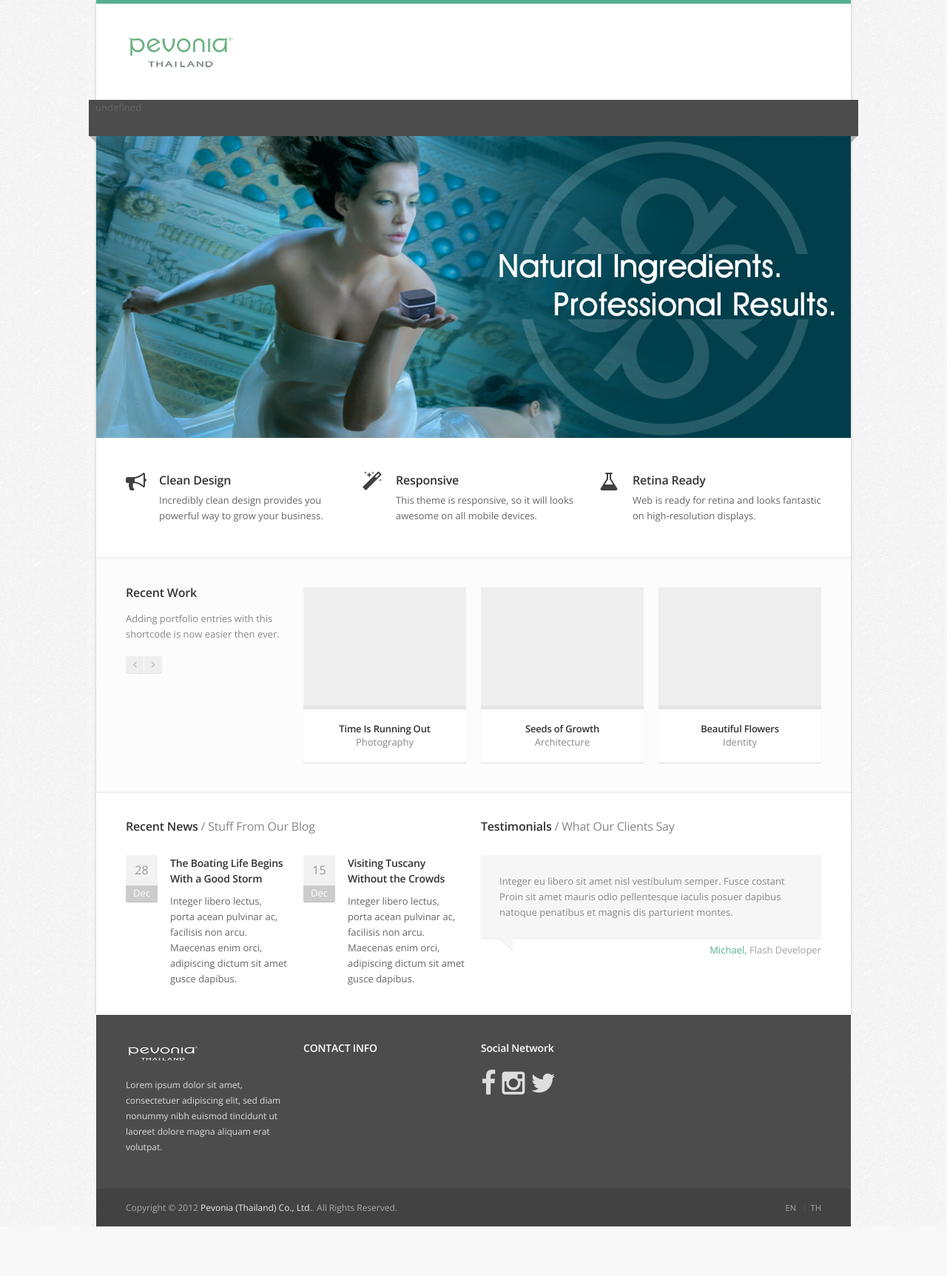
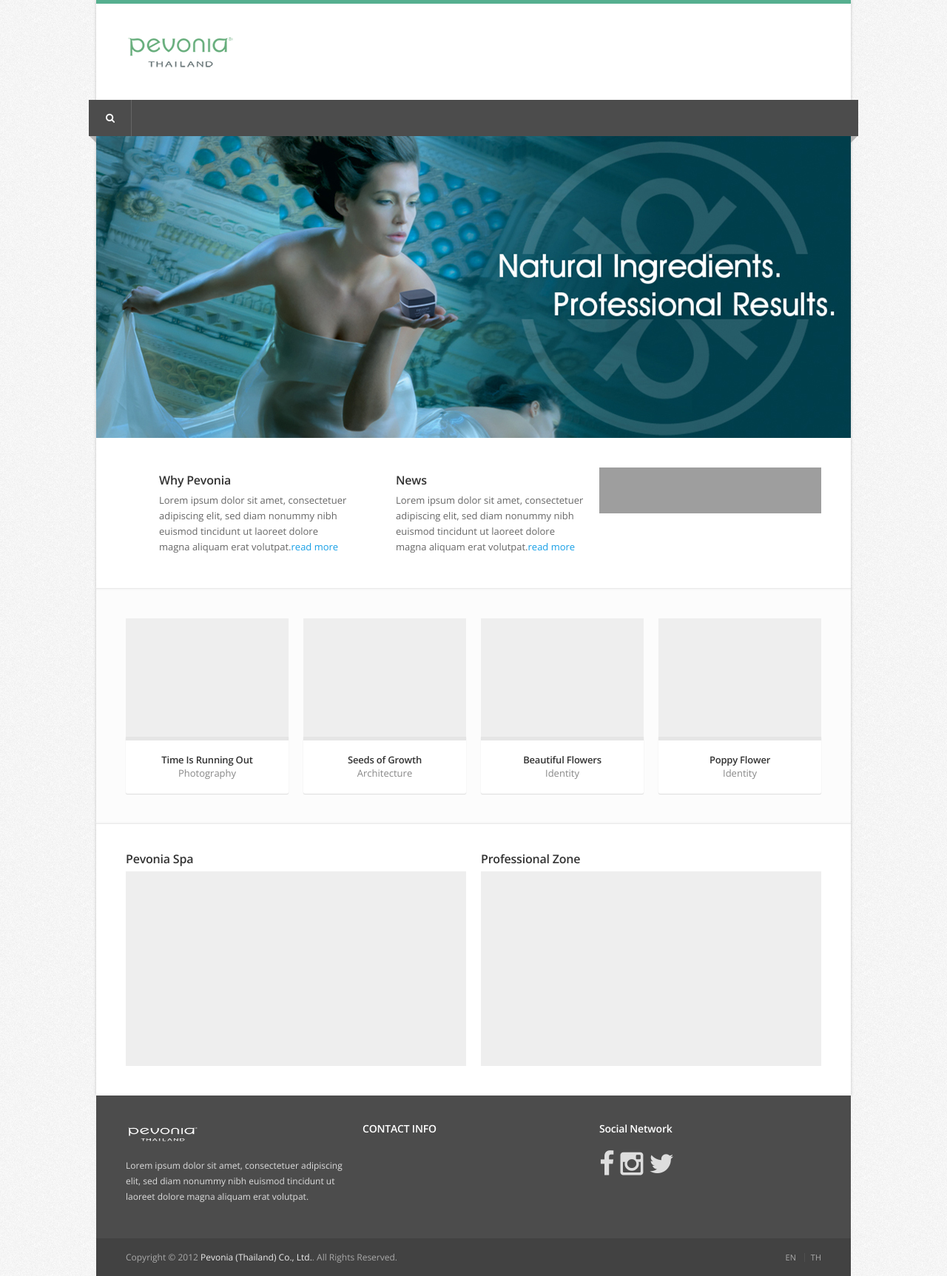
Before and after one commit to ibarboon/pevoniathailand, a CodeIgniter app: page /home in a window 1280 px wide. Shown: the whole page at 74% size. Before the commit the page ends 1658 px from the top, so only its background shows below. Run offline with CodeIgniter, Linux system fonts and the light colour scheme; data that the repository does not hold is empty; grey boxes are pictures that could not be loaded.

Commit message:
final fe

```diff
--- a/application/config/routes.php
+++ b/application/config/routes.php
@@ -9,7 +9,7 @@
 $route['(en|th)/(activities|activities/(:any)|activities/archives/(:any))'] = 'contents';
 $route['(en|th)/(q-and-a|q-and-a/archives/(:any))'] = 'qa';
 $route['(en|th)/customer-service'] = 'customer_service';
-$route['default_controller'] = 'intro';
+$route['default_controller'] = 'home';
 $route['404_override'] = 'home/_http_404';
 
 /* End of file routes.php */
--- a/application/views/footer_view.php
+++ b/application/views/footer_view.php
@@ -1,11 +1,11 @@
 		</div>
 		<footer id="footer">
 			<div class="container">
-				<div class="four columns">
+				<div class="one-third column">
 					<img id="logo-footer" src="<?php echo base_url('/assets/images/pevonia-flower-02.png'); ?>" alt="Pevonia Thailand" />
 					<p>Lorem ipsum dolor sit amet, consectetuer adipiscing elit, sed diam nonummy nibh euismod tincidunt ut laoreet dolore magna aliquam erat volutpat.</p>
 				</div>
-				<div class="four columns">
+				<div class="one-third column">
 					<h4>CONTACT INFO</h4>
 					<ul class="contact-details-alt">
 						<?php
@@ -18,15 +18,13 @@
 						?>
 					</ul>
 				</div>
-				<div class="four columns"></div>
-				<div class="four columns">
+				<div class="one-third column">
 					<h4>Social Network</h4>
 					<ul class="social-network-icons">
 						<li><a href="https://www.facebook.com/pevoniathailand"><i class="fa fa-facebook fa-3x"></i></a></li>
 						<li><a href="http://instagram.com/pevoniathailand/"><i class="fa fa-instagram fa-3x"></i></a></li>
 						<li><a href="https://twitter.com/PevoniaThailand"><i class="fa fa-twitter fa-3x"></i></a></li>
 					</ul>
-					<iframe src="//www.facebook.com/plugins/likebox.php?href=https%3A%2F%2Fwww.facebook.com%2Fpevoniathailand&amp;width&amp;height=62&amp;colorscheme=light&amp;show_faces=false&amp;header=true&amp;stream=false&amp;show_border=true" scrolling="no" frameborder="0" style="border:none; overflow:hidden; height:62px;" allowTransparency="true"></iframe>
 				</div>
 			</div>
 		</footer>
--- a/application/views/header_view.php
+++ b/application/views/header_view.php
@@ -67,6 +67,7 @@
 							}
 						endforeach;
 					?>
+					<li><a href="<?php echo site_url($default_language.'/search'); ?>"><i class="icon-search"></i></a></li>
 				</ul>
 			</nav>
 			<div class="clearfix"></div>
--- a/application/views/home_view.php
+++ b/application/views/home_view.php
@@ -1,7 +1,7 @@
 <div id="content">
 	<section class="flexslider home">
 		<ul class="slides">
-			<li><img src="<?php echo base_url('/assets/images/home-slide-1.jpg'); ?>" alt="" /></li>
+			<li><a href="#"><img src="<?php echo base_url('/assets/images/home-slide-1.jpg'); ?>" alt="" /></a></li>
 			<li><img src="<?php echo base_url('/assets/images/home-slide-2.jpg'); ?>" alt="" /></li>
 			<li><img src="<?php echo base_url('/assets/images/home-slide-3.jpg'); ?>" alt="" /></li>
 		</ul>
@@ -10,40 +10,25 @@
 		<section class="icon-box-container">
 			<div class="one-third column">
 				<article class="icon-box">
-					<i class="icon-bullhorn"></i>
-					<h3>Clean Design</h3>
-					<p>Incredibly clean design provides you powerful way to grow your business.</p>
+					<h3>Why Pevonia</h3>
+					<p>Lorem ipsum dolor sit amet, consectetuer adipiscing elit, sed diam nonummy nibh euismod tincidunt ut laoreet dolore magna aliquam erat volutpat.<a href="#">read more</a></p>
 				</article>
 			</div>
 			<div class="one-third column">
 				<article class="icon-box">
-					<i class="icon-magic"></i>
-					<h3>Responsive</h3>
-					<p>This theme is responsive, so it will looks awesome on all mobile devices. </p>
+					<h3>News</h3>
+					<p>Lorem ipsum dolor sit amet, consectetuer adipiscing elit, sed diam nonummy nibh euismod tincidunt ut laoreet dolore magna aliquam erat volutpat.<a href="#">read more</a></p>
 				</article>
 			</div>
 			<div class="one-third column">
 				<article class="icon-box">
-					<i class="icon-beaker"></i>
-					<h3>Retina Ready</h3>
-					<p>Web is ready for retina and looks fantastic on high-resolution displays.</p>
+					<iframe src="//www.facebook.com/plugins/likebox.php?href=https%3A%2F%2Fwww.facebook.com%2Fpevoniathailand&amp;width&amp;height=62&amp;colorscheme=light&amp;show_faces=false&amp;header=true&amp;stream=false&amp;show_border=true" scrolling="no" frameborder="0" style="border:none; overflow:hidden; height:62px;" allowTransparency="true"></iframe>
 				</article>
 			</div>
 		</section>
 	</div>
 	<div class="container floated">
 		<div class="blank floated">
-			<div class="four columns carousel-intro">
-				<section class="entire">
-					<h3>Recent Work</h3>
-					<p>Adding portfolio entries with this shortcode is now easier then ever.</p>
-				</section>
-				<div class="carousel-navi">
-					<div id="work-prev" class="arl jcarousel-prev"><i class="icon-chevron-left"></i></div>
-					<div id="work-next" class="arr jcarousel-next"><i class="icon-chevron-right"></i></div>
-				</div>
-				<div class="clearfix"></div>
-			</div>
 			<section class="jcarousel recent-work-jc">
 				<ul>
 					<li class="four columns">
@@ -90,104 +75,20 @@
 					</figure>
 					</a>
 					</li>
-					<li class="four columns">
-					<a href="single-project.html" class="portfolio-item">
-					<figure>
-					<img src="<?php echo base_url('/assets/images/portfolio/portfolio-01.jpg'); ?>" alt=""/>
-					<figcaption class="item-description">
-					<h5>Death Valley</h5>
-					<span>Photography</span>
-					</figcaption>
-					</figure>
-					</a>
-					</li>
-					<li class="four columns">
-					<a href="single-project.html" class="portfolio-item">
-					<figure>
-					<img src="<?php echo base_url('/assets/images/portfolio/portfolio-01.jpg'); ?>" alt=""/>
-					<figcaption class="item-description">
-					<h5>Digital World</h5>
-					<span>Technology</span>
-					</figcaption>
-					</figure>
-					</a>
-					</li>
-					<li class="four columns">
-					<a href="single-project.html" class="portfolio-item">
-					<figure>
-					<img src="<?php echo base_url('/assets/images/portfolio/portfolio-01.jpg'); ?>" alt=""/>
-					<figcaption class="item-description">
-					<h5>American Football</h5>
-					<span>Architecture</span>
-					</figcaption>
-					</figure>
-					</a>
-					</li>
-					<li class="four columns">
-					<a href="single-project.html" class="portfolio-item">
-					<figure>
-					<img src="<?php echo base_url('/assets/images/portfolio/portfolio-01.jpg'); ?>" alt=""/>
-					<figcaption class="item-description">
-					<h5>Casual Shoes</h5>
-					<span>Identity</span>
-					</figcaption>
-					</figure>
-					</a>
-					</li>
 				</ul>
 			</section>
 		</div>
 	</div>
-	<div class="container">
-		<div class="eight columns">
-			<h3 class="margin-1">Recent News <span>/ Stuff From Our Blog</span></h3>
-			<div class="four columns alpha">
-			<article class="recent-blog">
-			<section class="date">
-			<span class="day">28</span>
-			<span class="month">Dec</span>
-			</section>
-			<h4><a href="blog-post.html">The Boating Life Begins With a Good Storm</a></h4>
-			<p>Integer libero lectus, porta acean pulvinar ac, facilisis non arcu. <span class="cut">Maecenas enim orci, adipiscing dictum sit amet gusce dapibus.</span></p>
-			</article>
+	<div class="page-content">
+		<div class="container">
+			<div class="eight columns">
+				<h3 class="margin-reset">Pevonia Spa</h3>
+				<img alt="Pevonia Spa" src="<?php echo base_url('assets/images/test.jpg'); ?>">
 			</div>
-			<div class="four columns omega">
-			<article class="recent-blog">
-			<section class="date">
-			<span class="day">15</span>
-			<span class="month">Dec</span>
-			</section>
-			<h4><a href="blog-post.html">Visiting Tuscany Without the Crowds</a></h4>
-			<p>Integer libero lectus, porta acean pulvinar ac, facilisis non arcu. <span class="cut">Maecenas enim orci, adipiscing dictum sit amet gusce dapibus.</span></p>
-			</article>
+			<div class="eight columns">
+				<h3 class="margin-reset">Professional Zone</h3>
+				<img alt="Professional Zone" src="<?php echo base_url('assets/images/test.jpg'); ?>">
 			</div>
-		</div>
-		<div class="eight columns">
-			<h3 class="margin-1">Testimonials <span>/ What Our Clients Say</span></h3>
-			<section class="flexslider testimonial-slider">
-			<ul class="slides">
-			<li class="testimonial">
-			<div class="testimonials">Integer eu libero sit amet nisl vestibulum semper. Fusce costant Proin sit amet mauris odio pellentesque iaculis posuer dapibus natoque penatibus et magnis dis parturient montes.</div>
-			<div class="testimonials-bg"></div>
-			<div class="testimonials-author">Michael, <span>Flash Developer</span></div>
-			</li>
-			<li class="testimonial">
-			<div class="testimonials">Posuere erat a ante venenatis dapibus posuere velit aliquet. Proin sit amet mauris odio pellentesque iaculis. Cum sociis natoque penatibus et lorem magnis dis parturient montes, nascetur ridiculus mus. Duisean lorem llis noenan coeammodo luctus.</div>
-			<div class="testimonials-bg"></div>
-			<div class="testimonials-author">John, <span>Web Developer</span></div>
-			</li>
-			<li class="testimonial">
-			<div class="testimonials">Cras sed odio est, sit amet porttitor elit. Vestibulum Proin sit amet mauris et odio pellentesque iaculis. Cum sociis natoque proin sit amet mauris odio pellentesque iaculis.</div>
-			<div class="testimonials-bg"></div>
-			<div class="testimonials-author">Peter, <span>Project Manager</span></div>
-			</li>
-			<li class="testimonial">
-			<div class="testimonials">Elementum erat vitae ante venenatis dapibus. Maecenas cursus  cursus Proin sit amet mauris et odio pellentesque iaculis.</div>
-			<div class="testimonials-bg"></div>
-			<div class="testimonials-author">Kathy, <span>Art Director</span></div>
-			</li>
-			</ul>
-			</section>
 		</div>
 	</div>
 </div>
--- a/application/views/intro_view.php
+++ b/application/views/intro_view.php
@@ -22,6 +22,7 @@
 				color: #888 !important;
 				text-decoration: none;
 			}
+			a:hover { text-decoration: none; }
 		</style>
 	</head>
 	<body>
```
Also changed, not shown: application/controllers/contents.php (+7 -2 lines), application/views/customer_service_view.php (+19 -20 lines), application/views/pevonia_spas_view.php (added, +66 -0 lines), database.php (deleted, +0 -69 lines), assets/images/test.jpg (added).
